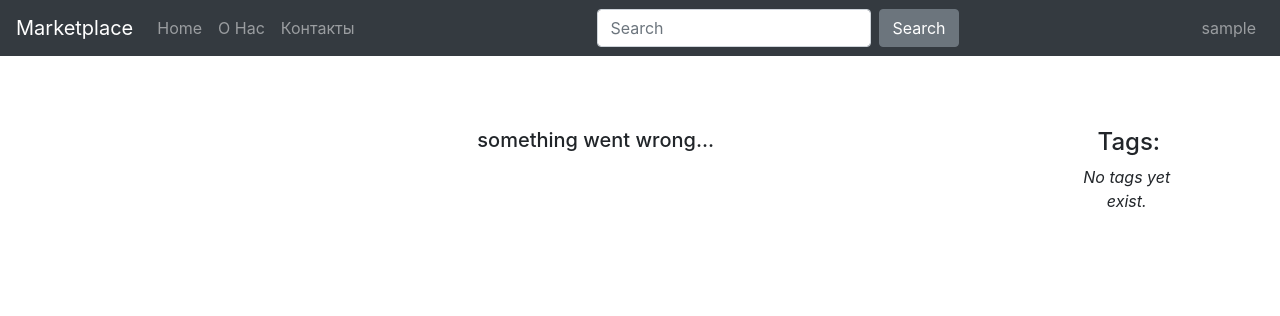
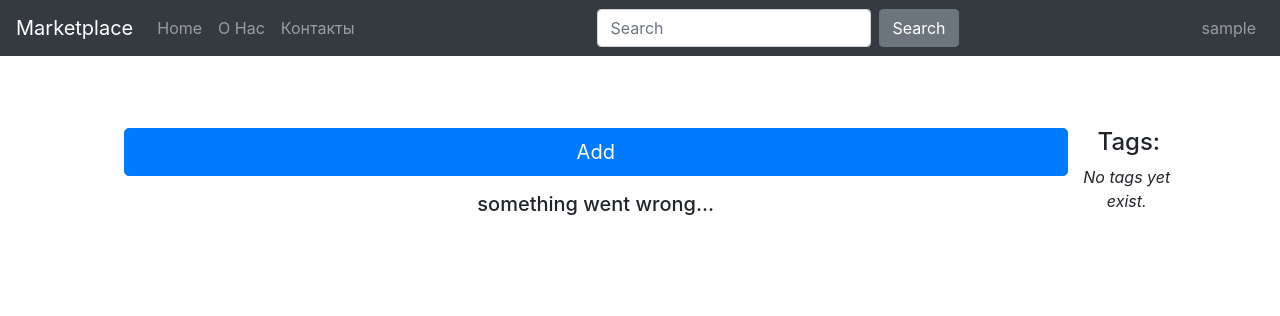
Before and after one commit to thinknetica-django-lab-02/dpodd, a Django app: template marketplace/templates/main/goods_list.html in a window 1280 px wide. Shown: the top 316 px of the page. Run offline with Django 3.2, Linux system fonts and the light colour scheme; the template is opened without the code that fills it, so the values that code supplies are empty; the visitor is signed in with stand-in values (Sample User, id 1); parts of the project's set-up code (start-up, migrations or seed data) failed here and were passed over; some libraries are stand-ins or nearby versions.

Commit message:
Add permissions check to views, responsible for adding and editing items of Goods

```diff
--- a/marketplace/apps/main/urls.py
+++ b/marketplace/apps/main/urls.py
@@ -10,5 +10,5 @@
     path('goods/', views.GoodsItemsList.as_view(), name='goods-list'),
     path('goods/<int:pk>/', views.GoodsDetailView.as_view(), name='goods-detail'),
     path('goods/<int:pk>/edit', views.EditItemOfGoodsView.as_view(), name='goods-edit'),
-    path('goods/add', views.AddItemOfGoodsView.as_view(), name='goods-add'),
+    path('goods/add/', views.AddItemOfGoodsView.as_view(), name='goods-add'),
 ]
--- a/marketplace/config/settings/base.py
+++ b/marketplace/config/settings/base.py
@@ -33,7 +33,7 @@
 
 ALLOWED_HOSTS = []
 
-SITE_ID = 1
+SITE_ID = 2
 
 # Application definition
 
--- a/marketplace/templates/main/goods_detail.html
+++ b/marketplace/templates/main/goods_detail.html
@@ -28,7 +28,7 @@
                                 {% endfor %}
                             {% endif %}
                         </div>
-                    {% if user == object.seller %}
+                    {% if user == object.seller and perms.main.add_goods %}
                         <a class="btn btn-outline-primary" type="submit" role="button" href="{% url 'main:goods-edit' object.pk %}">Edit</a>
                     {% endif %}
                     </div>
--- a/marketplace/templates/main/goods_list.html
+++ b/marketplace/templates/main/goods_list.html
@@ -5,6 +5,14 @@
 {% load thumbnail %}
 
 {% block content %}
+
+    {% if perms.main.add_goods %}
+    <p>
+        <a class="btn btn-primary btn-lg btn-block" type="submit" role="button" href="{% url 'main:goods-add' %}">Add</a>
+    </p>
+    {% endif %}
+
+
     {% for item in object_list %}
         <article>
             <iiv class="card my-1">
```
Also changed, not shown: marketplace/apps/main/views.py (+6 -3 lines).
